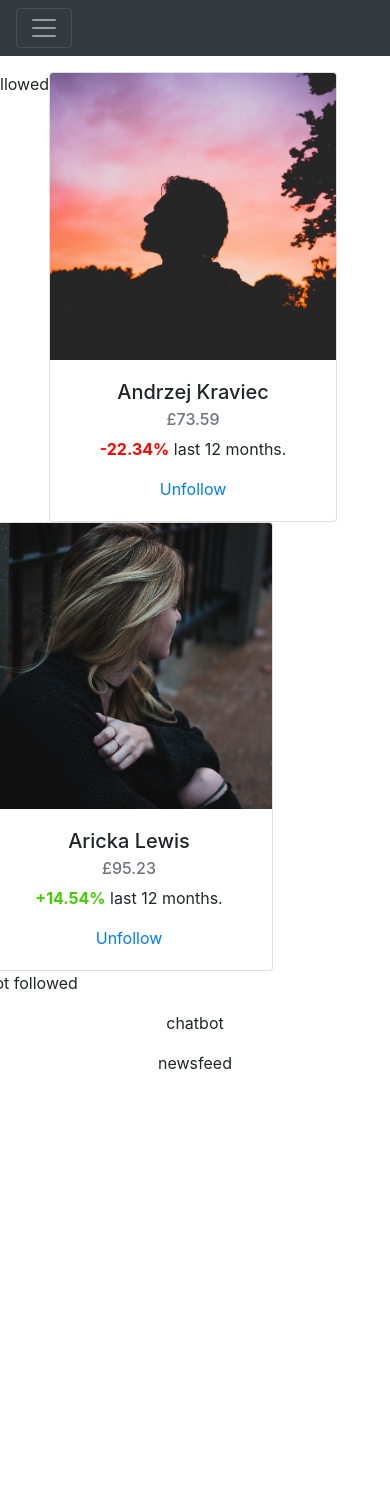
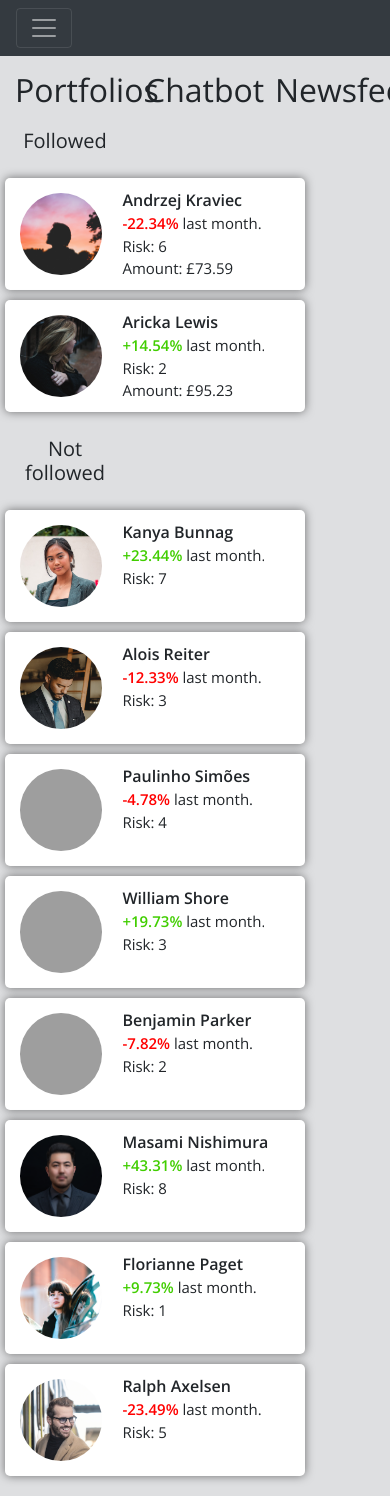
Before and after one commit to fmilana/SocialTradingChatbot, a Django app: page /chatbot/ in a window 390 px wide; the page is wider, and only the part inside the window is pictured. Before the commit the page ends 1069 px from the top of that part, so only its background shows below. Run offline with Django 3.2, Linux system fonts and the light colour scheme; data comes from the database, SQL or seed files in the repository; both versions use the stored data as it was after the commit; some libraries are stand-ins or nearby versions; grey boxes are pictures that could not be loaded.

Commit message:
Finish first implementation of portfolio layout

```diff
--- a/chatbot/templates/base.html
+++ b/chatbot/templates/base.html
@@ -35,7 +35,7 @@
 
 
     <div class='text-center'>
-      <p>{% block content %}{% endblock %}</p>
+      {% block content %}{% endblock %}
     </div>
   </div>
     <!-- Optional JavaScript -->
--- a/chatbot/templates/chatbot.html
+++ b/chatbot/templates/chatbot.html
@@ -2,36 +2,86 @@
 
 {% load static from staticfiles %}
 
-<link rel="stylesheet" href="{% static '/chatbot/css/style.css' %}">
-
 {% block content %}
 
+<link rel="stylesheet" href="{% static 'chatbot/css/style.css' %}">
+
+  <div class="content-container">
     <div class="row">
-    <div class="col-sm-4" id="portfolios">
-      <div class="row" id="followed">
-        <p>followed</p>
+      <div class="col-4" id="portfolios">
+        <h2>Portfolios</h2>
+        <h5>Followed</h5>
+
+        <div class="row">
           {% for followed_portfolio in followed_portfolios %}
-          <div class="card" style="width: 18rem;">
-            <img class="card-img-top" src= "{% static 'chatbot/images/profiles/'%}{{ followed_portfolio.profile.name }}.jpg" alt="{{ followed_portfolio.profile.name }} image">
-            <div class="card-body">
-              <h5 class="card-title"> {{ followed_portfolio.profile.name }} </h5>
-              <h6 class="card-subtitle mb-2 text-muted"> £{{ followed_portfolio.invested}} </h6>
+            <div class="followed-portfolio-wrapper">
+              <div class="container-portfolio">
+                <div class="img-container">
+                  <img class="card-img"
+                  src= "{% static 'chatbot/images/profiles/'%}{{ followed_portfolio.profile.name }}.jpg"
+                  alt="{{ followed_portfolio.profile.name }} image">
+                </div>
 
+                <div class="content-portfolio">
+                  <div class="head">
+                      <p>{{ followed_portfolio.profile.name }}</p>
+                  </div>
+                  <div class="data">
+                    <div class="inner-data">
                       {% if followed_portfolio.lastChange >= 0 %}
-                <p class="card-text"><span style="color: #41CE00"><b>+{{ followed_portfolio.lastChange }}%</b></span> last 12 months.</p>
+                        <p class="last-change"><span class="last-change" style="color: #41CE00"><b>+{{ followed_portfolio.lastChange }}%</b></span> last month.</p>
                       {% else %}
-                <p class="card-text"><span style="color: #FF0000"><b>{{ followed_portfolio.lastChange }}%</b></span> last 12 months.</p>
+                        <p class="last-change"><span class="last-change" style="color: #FF0000"><b>{{ followed_portfolio.lastChange }}%</b></span> last month.</p>
                       {% endif %}
-              <a href="#" class="card-link">Unfollow</a>
+                      <p class="risk">Risk: {{ followed_portfolio.risk }}</p>
+                      <p class="amount">Amount: £{{ followed_portfolio.invested}} </p>
                     </div>
                   </div>
-            <!-- <p> {{ followed_portfolio.profile.name }} </p> -->
+                </div>
+              </div>
+            </div>
           {% endfor %}
         </div>
-      <div class="row" id="not_followed"><p>not followed</p></div>
+
+        <h5>Not followed</h5>
+          <div class="row">
+            {% for not_followed_portfolio in not_followed_portfolios %}
+              <div class="not-followed-portfolio-wrapper">
+                <div class="container-portfolio">
+                  <div class="img-container">
+                    <img class="card-img"
+                    src= "{% static 'chatbot/images/profiles/'%}{{ not_followed_portfolio.profile.name }}.jpg"
+                    alt="{{ not_followed_portfolio.profile.name }} image">
                   </div>
-    <div class="col-sm-4" id="chatbot"><p>chatbot</p></div>
-    <div class="col-sm-4" id="newsfeed"><p>newsfeed</p></div>
+
+                  <div class="content-portfolio">
+                    <div class="head">
+                        <p>{{ not_followed_portfolio.profile.name }}</p>
+                    </div>
+                    <div class="data">
+                      <div class="inner-data">
+                        {% if not_followed_portfolio.lastChange >= 0 %}
+                          <p class="last-change"><span class="last-change" style="color: #41CE00"><b>+{{ not_followed_portfolio.lastChange }}%</b></span> last month.</p>
+                        {% else %}
+                          <p class="last-change"><span class="last-change" style="color: #FF0000"><b>{{ not_followed_portfolio.lastChange }}%</b></span> last month.</p>
+                        {% endif %}
+                        <p class="risk">Risk: {{ not_followed_portfolio.risk }}</p>
+                      </div>
+                    </div>
+                  </div>
+                </div>
+              </div>
+            {% endfor %}
+          </div>
+      </div>
+
+      <div class="col-4" id="chatbot">
+        <h2>Chatbot</h2>
+      </div>
+      <div class="col-4" id="newsfeed">
+        <h2>Newsfeed</h2>
+      </div>
+    </div>
   </div>
 
 {% endblock %}
--- a/chatbot/views.py
+++ b/chatbot/views.py
@@ -11,7 +11,10 @@ def welcome_page(request):
 
 
 def chatbot_page(request):
-    context = {'followed_portfolios': Portfolio.objects.filter(followed=True)}
+    context = {
+        'followed_portfolios': Portfolio.objects.filter(followed=True),
+        'not_followed_portfolios': Portfolio.objects.filter(followed=False)
+    }
 
     print("view called")
 
@@ -23,10 +26,3 @@ def chatbot_page(request):
 
 def imagetagging_page(request):
     return render(request, 'imagetagging.html')
-
-# def example_page(request):
-#     # context = {"title":"Example"}
-#     template_name = "home.html"
-#     template_obj = get_template(template_name)
-#
-#     return HttpResponse(template_obj.render(context))
--- a/static/chatbot/css/style.css
+++ b/static/chatbot/css/style.css
@@ -0,0 +1,83 @@
+@import url('https://fonts.googleapis.com/css?family=Open+Sans:300,400,600');
+
+
+body {
+  background: #dedfe1;
+  font-family: 'Open Sans', sans-serif;
+}
+
+.content-container {
+  margin: 15px;
+}
+
+h5 {
+  margin-top: 20px;
+  margin-bottom: 20px;
+}
+
+.followed-portfolio-wrapper {
+  padding: 5px;
+}
+
+.not-followed-portfolio-wrapper {
+  padding: 5px;
+}
+
+.container-portfolio {
+  width: 300px;
+  height: 112px;
+  background: #fff;
+  border-radius: 5px;
+  padding: 10px;
+  box-shadow: 0 0 10px rgba(0,0,0,0.5);
+}
+
+.img-container {
+  width: 33%;
+  height: 100%;
+  float: left;
+  padding: 5px;
+}
+
+.img-container img {
+  width: 100%;
+  height: 100%;
+  border-radius: 50%;
+}
+
+.content-portfolio {
+  width: 60%;
+  height: 100%;
+  float: left;
+  box-sizing: border-box;
+  margin-left: 5px;
+}
+
+.head {
+  /* padding-bottom: 30px; */
+  text-align: left;
+  margin-left: 10px;
+}
+
+.head p {
+  font-size: 16px;
+  /* color: #444444; */
+  font-weight: 600;
+  margin-bottom: 0px;
+}
+
+.data {
+  width: 90%;
+  overflow: hidden;
+}
+
+.inner-data {
+  width: 100%;
+  text-align: left;
+  margin-left: 10px;
+  font-size: 15px;
+}
+
+.inner-data p {
+  margin-bottom: 0rem;
+}
```
Also changed, not shown: Aricka_Lewis.jpg (deleted), Aricka_Lewis_VXLo3fn.jpg (deleted), db.sqlite3, luke-porter-261779-unsplash.jpg (deleted), photo-1487087850479-4792f4bdb5de.jpg (deleted), 1 other file. Lines whose indentation alone changed are shown as unchanged.
